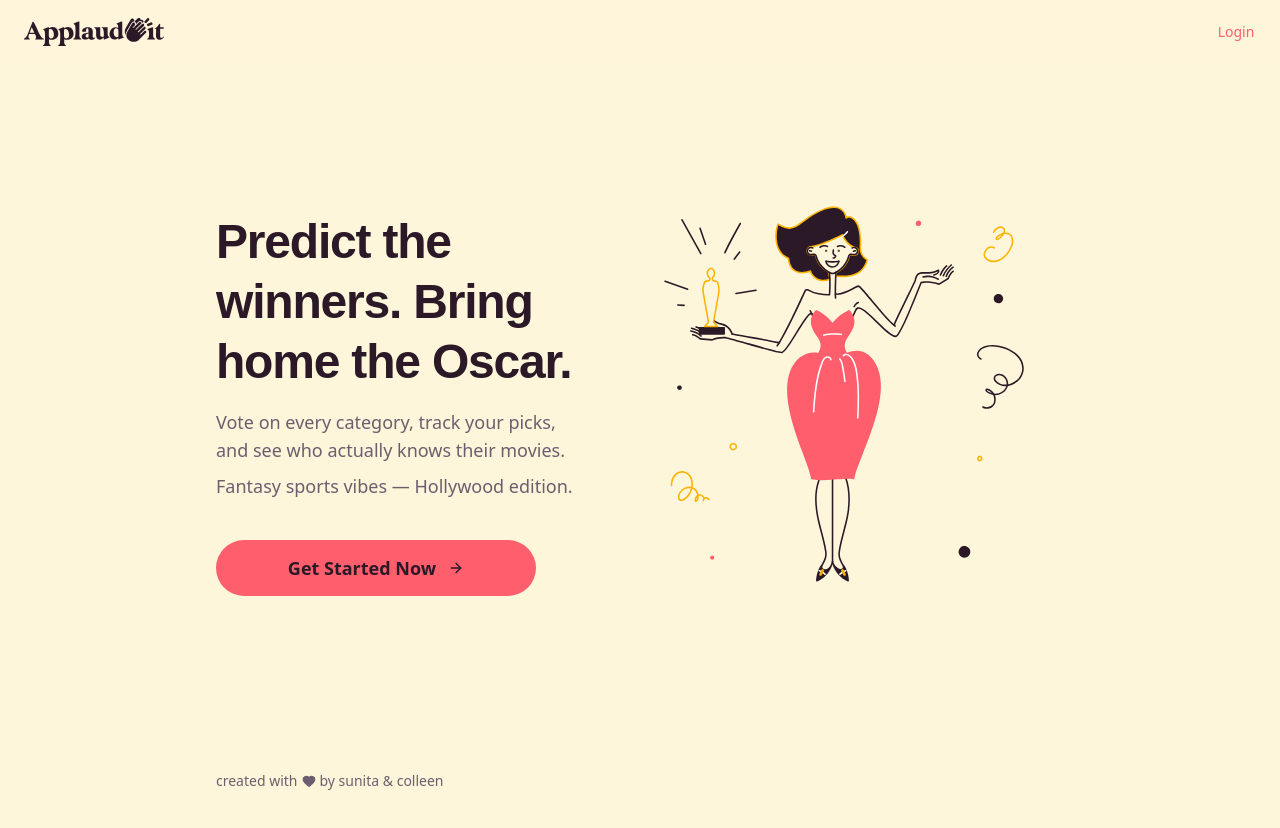
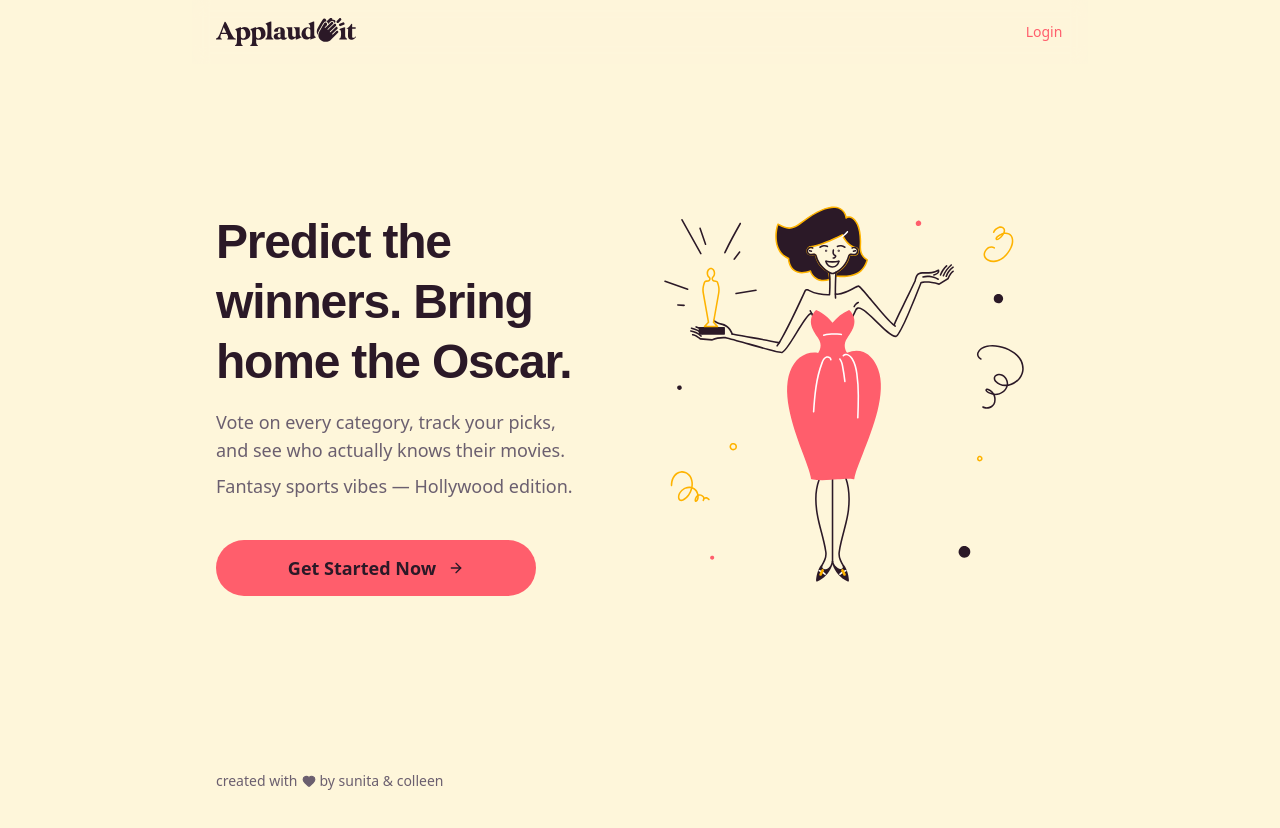
Before and after one commit to sunitajennings/applaudit, a Next.js app: page / in a window 1280 px wide. Shown: the top 828 px of the page. Built offline with nearby package versions, Linux system fonts and the light colour scheme; no server answers; a web font is replaced by a local one.

Commit message:
make the global nav same width as main content
Fixes #13

```diff
--- a/src/components/layout/GlobalNav.tsx
+++ b/src/components/layout/GlobalNav.tsx
@@ -41,7 +41,7 @@ export function GlobalNav({ className }: GlobalNavProps) {
   return (
     <nav
       className={cn(
-        "w-full bg-background/95 backdrop-blur supports-[backdrop-filter]:bg-background/60",
+        "max-w-4xl w-full mx-auto bg-background/95 backdrop-blur supports-[backdrop-filter]:bg-background/60",
         className,
       )}
     >
```
